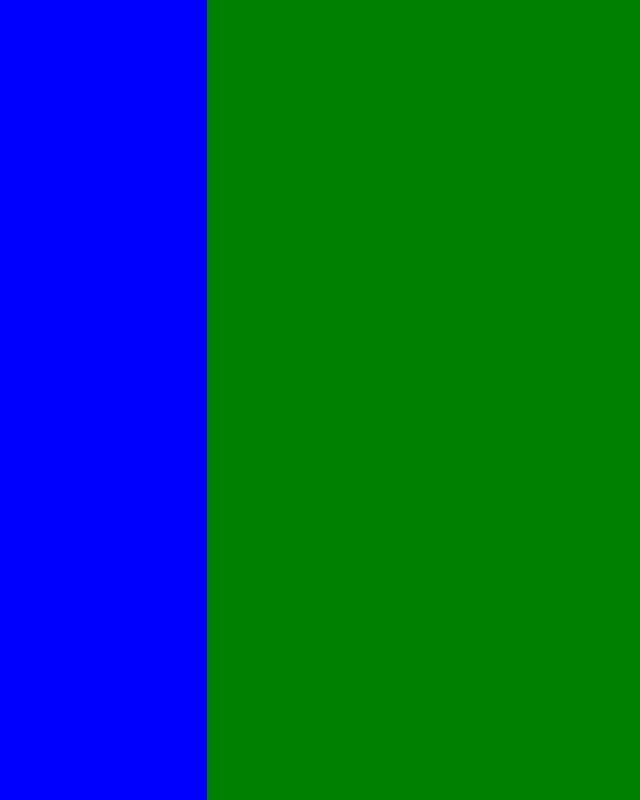
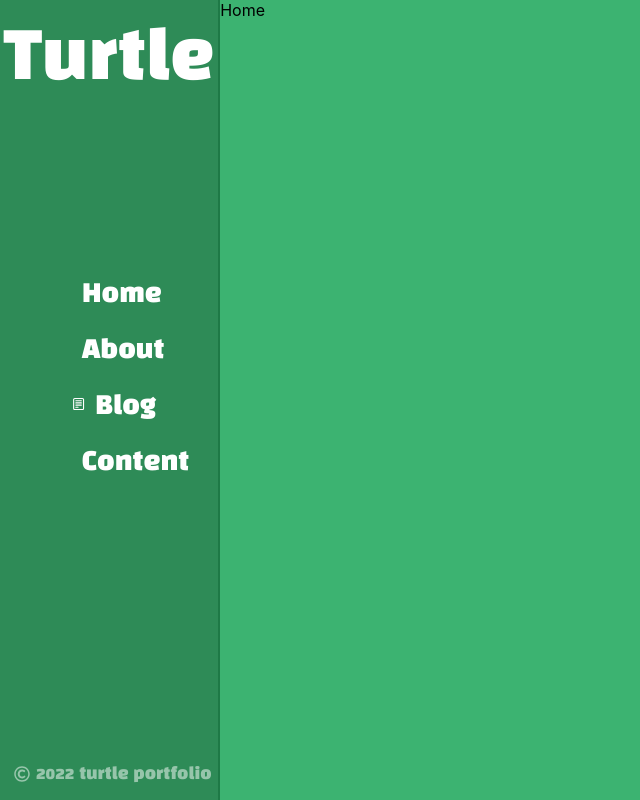
Before and after one commit to juhyoungRyu/portfolio, a React (Create React App) app: page / in a window 1280 px wide. Shown: the top 800 px of the page, without its empty margins (0-640 px from the left). Built offline with nearby package versions, Linux system fonts and the light colour scheme.

Commit message:
구조 설계, 사이드바 구현

```diff
--- a/public/index.html
+++ b/public/index.html
@@ -30,6 +30,12 @@
       work correctly both with client-side routing and a non-root public URL.
       Learn how to configure a non-root public URL by running `npm run build`.
     -->
+    <link rel="preconnect" href="https://fonts.googleapis.com" />
+    <link rel="preconnect" href="https://fonts.gstatic.com" crossorigin />
+    <link
+      href="https://fonts.googleapis.com/css2?family=Black+Han+Sans&display=swap"
+      rel="stylesheet"
+    />
     <title>React App</title>
   </head>
   <body>
--- a/src/App.css
+++ b/src/App.css
@@ -8,7 +8,79 @@
 }
 
 .side {
+  display: flex;
+  flex-direction: column;
   width: 17vw;
   height: 100vh;
-  background-color: blue;
+  background-color: #2e8b57;
 }
+
+.line {
+  width: 0.2vw;
+  background-color: #1e7946;
+}
+
+.titleCon {
+  /* 제목 콘테이너 스타일 */
+  display: flex;
+  justify-content: center;
+  align-content: flex-start;
+}
+
+.title {
+  /* 제목 스타일 */
+  color: white;
+  font-weight: 100;
+  font-family: "Black Han Sans", sans-serif;
+  font-size: 65px;
+  margin-top: 20px;
+}
+
+.btnCon {
+  /* 버튼 콘테이너 스타일 */
+  display: flex;
+  flex-direction: column;
+  height: 90vh;
+  margin-top: 100px;
+}
+
+.btn {
+  padding: 20px;
+  font-size: 25px;
+  font-family: "Black Han Sans", sans-serif;
+  color: white;
+  background-color: transparent;
+  display: flex;
+  flex-direction: row;
+  justify-content: flex-start;
+  align-items: center;
+  width: 10vw;
+  height: 7vh;
+  margin-left: 50px;
+  border-color: transparent;
+}
+
+.sub:hover {
+  color: #98fb98;
+}
+
+.icon {
+  font-size: 28px;
+  margin-bottom: 5px;
+  margin-right: 10px;
+}
+.copyright {
+  color: white;
+  font-weight: 100;
+  font-family: "Black Han Sans", sans-serif;
+  opacity: 0.5;
+  margin-left: 6px;
+}
+
+.cpCon {
+  display: flex;
+  flex-direction: row;
+  justify-content: flex-start;
+  align-items: center;
+  margin-left: 14px;
+}
--- a/src/App.js
+++ b/src/App.js
@@ -4,6 +4,11 @@ import Home from "./compo/Home";
 import About from "./compo/About";
 import Blog from "./compo/Blog";
 import Content from "./compo/Content";
+import { RiHomeSmileLine } from "react-icons/ri";
+import { AiOutlineInfoCircle } from "react-icons/ai";
+import { CgNotes } from "react-icons/cg";
+import { CgSmileMouthOpen } from "react-icons/cg";
+import { FaRegCopyright } from "react-icons/fa";
 
 const App = () => {
   const [home, setHome] = useState(true);
@@ -11,13 +16,66 @@ const App = () => {
   const [blog, setBlog] = useState(false);
   const [content, setContent] = useState(false);
 
+  const btnHandle = (where) => {
+    if (where === "home") {
+      setHome(true);
+      setAbout(false);
+      setBlog(false);
+      setContent(false);
+    } else if (where === "about") {
+      setHome(false);
+      setAbout(true);
+      setBlog(false);
+      setContent(false);
+    } else if (where === "blog") {
+      setHome(false);
+      setAbout(false);
+      setBlog(true);
+      setContent(false);
+    } else {
+      setHome(false);
+      setAbout(false);
+      setBlog(false);
+      setContent(true);
+    }
+  };
+
   return (
     <div className="App">
-      <div className="side"></div>
+      <div className="side">
+        <div className="titleCon">
+          <p className="title">Turtle</p>
+        </div>
+        <div className="btnCon">
+          <button className="btn" onClick={() => btnHandle("home")}>
+            <RiHomeSmileLine className="icon" />
+            <p className="sub">Home</p>
+          </button>
+          <button className="btn" onClick={() => btnHandle("about")}>
+            <AiOutlineInfoCircle className="icon" />
+            <p className="sub">About</p>
+          </button>
+          <button className="btn" onClick={() => btnHandle("blog")}>
+            <CgNotes className="icon" />
+            <p className="sub">Blog</p>
+          </button>
+          <button className="btn" onClick={() => btnHandle("content")}>
+            <CgSmileMouthOpen className="icon" />
+            <p className="sub">Content</p>
+          </button>
+        </div>
+        <div className="cpCon">
+          <FaRegCopyright color="white" opacity={0.5} />
+          <p className="copyright">2022 turtle portfolio</p>
+        </div>
+      </div>
+
+      <div className="line" />
+
       {home ? <Home /> : ""}
-      {/* {about ? <About /> : null}
-      {blog ? <Blog /> : null}
-      {content ? <Content /> : null} */}
+      {about ? <About /> : ""}
+      {blog ? <Blog /> : ""}
+      {content ? <Content /> : ""}
     </div>
   );
 };
--- a/src/compo/About.js
+++ b/src/compo/About.js
@@ -2,7 +2,7 @@ import React from "react";
 import "./style.css";
 
 const About = () => {
-  return <div className="About"></div>;
+  return <div className="About">About</div>;
 };
 
 export default About;
--- a/src/compo/Blog.js
+++ b/src/compo/Blog.js
@@ -2,7 +2,7 @@ import React from "react";
 import "./style.css";
 
 const Blog = () => {
-  return <div className="Blog"></div>;
+  return <div className="Blog">Blog</div>;
 };
 
 export default Blog;
--- a/src/compo/Content.js
+++ b/src/compo/Content.js
@@ -2,7 +2,7 @@ import React from "react";
 import "./style.css";
 
 const Content = () => {
-  return <div className="Content"></div>;
+  return <div className="Content">Contnet</div>;
 };
 
 export default Content;
--- a/src/compo/Home.js
+++ b/src/compo/Home.js
@@ -2,7 +2,7 @@ import React from "react";
 import "./style.css";
 
 const Home = () => {
-  return <div className="Home"></div>;
+  return <div className="Home">Home</div>;
 };
 
 export default Home;
--- a/src/compo/style.css
+++ b/src/compo/style.css
@@ -3,7 +3,25 @@ html {
 }
 
 .Home {
-  width: 88vw;
-  height: 100ch;
-  background-color: green;
+  width: 82.8vw;
+  height: 100vh;
+  background-color: #3cb371;
 }
+
+.About {
+  width: 82.8vw;
+  height: 100vh;
+  background-color: #3cb371;
+}
+
+.Blog {
+  width: 82.8vw;
+  height: 100vh;
+  background-color: #3cb371;
+}
+
+.Content {
+  width: 82.8vw;
+  height: 100vh;
+  background-color: #3cb371;
+}
```
